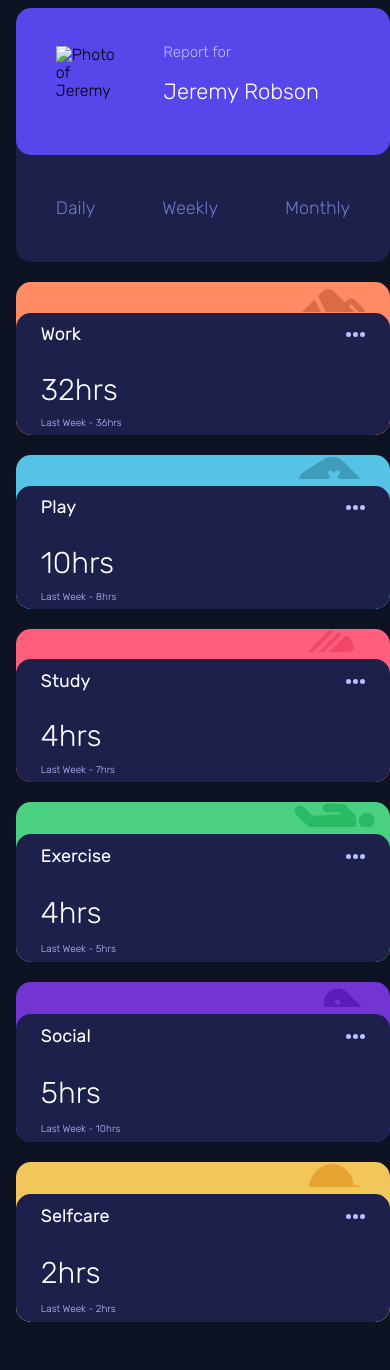
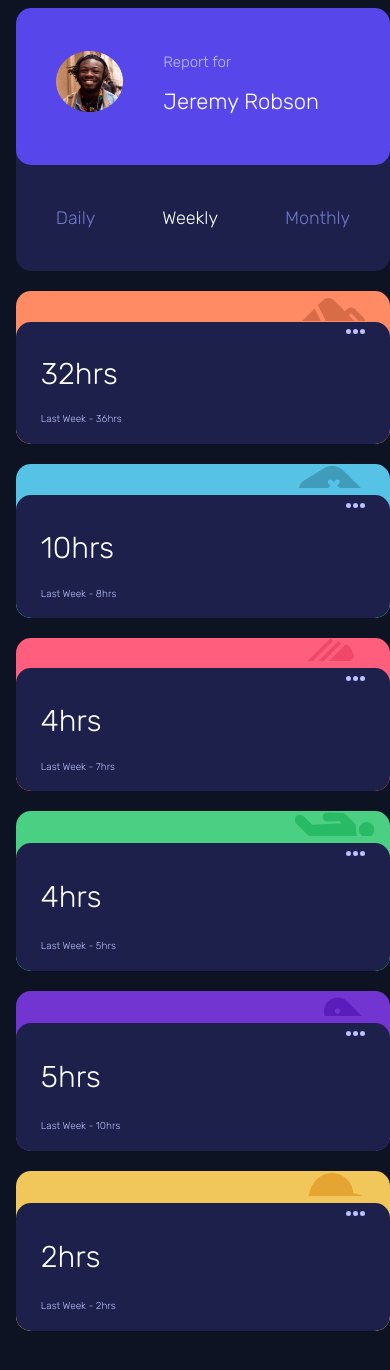
Before and after one commit to sow-coding/Time-tacking, a plain HTML site: page index.html in a window 390 px wide. Drawn offline with Linux system fonts and the light colour scheme.

Commit message:
Time tracking v1

```diff
--- a/assets/main.js
+++ b/assets/main.js
@@ -0,0 +1,76 @@
+const daily = document.querySelector("#daily")
+const weekly = document.querySelector("#weekly")
+const monthly = document.querySelector("#monthly")
+const workhours = document.querySelector("#workhours")
+const playhours = document.querySelector("#playhours")
+const studyhours = document.querySelector("#studyhours")
+const exercisehours = document.querySelector("#exercisehours")
+const socialhours = document.querySelector("#socialhours")
+const selfcarehours = document.querySelector("#selfcarehours")
+const studyh1 = document.querySelector("#studyh1")
+const exerciseh1 = document.querySelector("#exerciseh1")
+const socialh1 = document.querySelector("#socialh1")
+const selfcareh1 = document.querySelector("#selfcareh1")
+const workbefore = document.querySelector(".workbefore")
+const playbefore = document.querySelector(".playbefore")
+const studybefore = document.querySelector(".studybefore")
+const exercisebefore = document.querySelector(".exercisebefore")
+const socialbefore = document.querySelector(".socialbefore")
+const selfcarebefore = document.querySelector(".selfcarebefore")
+
+daily.addEventListener("click", function () {
+    workhours.innerHTML = "4"
+    playhours.innerHTML = "1"
+    studyh1.innerHTML = "35min"
+    exerciseh1.innerHTML ="35min"
+    socialh1.innerHTML = "47min"
+    selfcareh1.innerHTML = "28min"
+    daily.style.color = "white"
+    weekly.style.color = "#7078C9"
+    monthly.style.color = "#7078C9"
+    workbefore.innerHTML = "Last Week - 6hrs"
+    playbefore.innerHTML = "Last Week - 47min"
+    studybefore.innerHTML = "Last Week - 1hrs"
+    exercisebefore.innerHTML = "Last Week - 58min"
+    socialbefore.innerHTML = "Last Week - 43min"
+    selfcarebefore.innerHTML = "Last Week - 16min"
+})
+
+
+
+weekly.addEventListener("click", function () {
+    workhours.innerHTML = "32"
+    playhours.innerHTML = "10"
+    studyh1.innerHTML = "4hrs"
+    exerciseh1.innerHTML ="4hrs"
+    socialh1.innerHTML = "5hrs"
+    selfcareh1.innerHTML = "2hrs"
+    daily.style.color = "#7078C9"
+    weekly.style.color = "white"
+    monthly.style.color = "#7078C9"
+    workbefore.innerHTML = "Last Week - 36hrs"
+    playbefore.innerHTML = "Last Week - 8hrs"
+    studybefore.innerHTML = "Last Week - 7hrs"
+    exercisebefore.innerHTML = "Last Week - 5hrs"
+    socialbefore.innerHTML = "Last Week - 10hrs"
+    selfcarebefore.innerHTML = "Last Week - 2hrs"
+})
+
+
+monthly.addEventListener("click", function () {
+    workhours.innerHTML = "224"
+    playhours.innerHTML = "70"
+    studyh1.innerHTML = "28hrs"
+    exerciseh1.innerHTML ="28hrs"
+    socialh1.innerHTML = "35hrs"
+    selfcareh1.innerHTML = "14hrs"
+    daily.style.color = "#7078C9"
+    weekly.style.color = "#7078C9"
+    monthly.style.color = "white"
+    workbefore.innerHTML = "Last Week - 221hrs"
+    playbefore.innerHTML = "Last Week - 64hrs"
+    studybefore.innerHTML = "Last Week - 30hrs"
+    exercisebefore.innerHTML = "Last Week - 16hrs"
+    socialbefore.innerHTML = "Last Week - 31hrs"
+    selfcarebefore.innerHTML = "Last Week - 11hrs"
+})
--- a/assets/style.css
+++ b/assets/style.css
@@ -62,6 +62,7 @@ body {
     align-items: flex-start;
     background-color: #1C204B;
     border-radius: 15px;
+    height: 100%;
 }
 
 .name-card-top {
@@ -88,7 +89,7 @@ body {
     margin-left: 40px;
 }
 
-.name-card-top-text p {
+#report {
     font-family: 'rubiklight';
     font-style: normal;
     font-weight: 400;
@@ -121,14 +122,56 @@ body {
     margin-top: 25px;
 }
 
-.name-card-bottom p {
+/*.name-card-bottom p {
     margin-left: 40px;
+    margin-right: 0px;
+    margin-bottom: 18px;
+    margin-top: 18px;
     font-style: normal;
     font-weight: 400;
     font-size: 18px;
     line-height: 21px;
+}*/
 
+#daily {
     color: #7078C9;
+    margin-left: 40px;
+    margin-right: 0px;
+    margin-bottom: 18px;
+    margin-top: 18px;
+    font-style: normal;
+    font-weight: 400;
+    font-size: 18px;
+    line-height: 21px;
+    height: 20px;
+}
+
+#weekly {
+    color: white;
+    margin-left: 40px;
+    margin-right: 0px;
+    margin-bottom: 18px;
+    margin-top: 18px;
+    font-style: normal;
+    font-weight: 400;
+    font-size: 18px;
+    line-height: 21px;
+    height: 20px;
+
+}
+
+#monthly {
+    color: #7078C9;
+    margin-left: 40px;
+    margin-right: 0px;
+    margin-bottom: 18px;
+    margin-top: 18px;
+    font-style: normal;
+    font-weight: 400;
+    font-size: 18px;
+    line-height: 21px;
+    height: 20px;
+
 }
 
 #daily:hover {
@@ -307,6 +350,7 @@ svg {
     justify-content: space-between;
     align-items: center;
     width: 100%;
+    overflow: hidden;
 }
 
 .work-data-top p {
@@ -342,6 +386,54 @@ svg {
     color: #BBC0FF;
 }
 
+.workbefore {
+    font-style: normal;
+    font-weight: 400;
+    font-size: 15px;
+    line-height: 18px;
+    color: #BBC0FF;
+}
+
+.playbefore {
+    font-style: normal;
+    font-weight: 400;
+    font-size: 15px;
+    line-height: 18px;
+    color: #BBC0FF;
+}
+
+.studybefore {
+    font-style: normal;
+    font-weight: 400;
+    font-size: 15px;
+    line-height: 18px;
+    color: #BBC0FF;
+}
+
+.exercisebefore {
+    font-style: normal;
+    font-weight: 400;
+    font-size: 15px;
+    line-height: 18px;
+    color: #BBC0FF;
+}
+
+.socialbefore {
+    font-style: normal;
+    font-weight: 400;
+    font-size: 15px;
+    line-height: 18px;
+    color: #BBC0FF;
+}
+
+.selfcarebefore {
+    font-style: normal;
+    font-weight: 400;
+    font-size: 15px;
+    line-height: 18px;
+    color: #BBC0FF;
+}
+
 .play-data {
     background-color: #1C204B;
     height: 80%;
@@ -357,6 +449,8 @@ svg {
     justify-content: space-between;
     align-items: center;
     width: 100%;
+    overflow: hidden;
+
 }
 
 .play-data-top p {
@@ -407,6 +501,8 @@ svg {
     justify-content: space-between;
     align-items: center;
     width: 100%;
+    overflow: hidden;
+
 }
 
 .study-data-top p {
@@ -457,6 +553,8 @@ svg {
     justify-content: space-between;
     align-items: center;
     width: 100%;
+    overflow: hidden;
+
 }
 
 .exercise-data-top p {
@@ -507,6 +605,8 @@ svg {
     justify-content: space-between;
     align-items: center;
     width: 100%;
+    overflow: hidden;
+
 }
 
 .social-data-top p {
@@ -557,6 +657,8 @@ svg {
     justify-content: space-between;
     align-items: center;
     width: 100%;
+    overflow: hidden;
+
 }
 
 .selfcare-data-top p {
@@ -624,6 +726,10 @@ svg {
     cursor: pointer;
 }
 
+h1 {
+    display: flex;
+}
+
 /*Responsive*/
 
 @media (max-width: 1320px) and (min-width: 1195px) {
@@ -634,6 +740,11 @@ svg {
 @media (max-width: 1195px) {
     * {
         overflow-y: scroll;
+    }
+
+    p {
+        margin: 0px 0px 0px 0px;
+        width: 0px;
     }
 
     .container {
@@ -673,6 +784,7 @@ svg {
 
     #weekly {
         margin-left: 0px;
+        color: white;
     }
 
     .container-left {
@@ -792,6 +904,11 @@ svg {
 }
 
 @media (max-width: 450px) {
+    p {
+        margin: 0px 0px 0px 0px;
+        width: 0px;
+    }
+
     .name-card-top {
         align-items: center;
     }
@@ -816,7 +933,63 @@ svg {
         overflow: hidden;
     }
 
-    .work-data-bottom p {
+    .workhours {
+        font-size: 30px;
+        overflow: hidden;
+    }
+
+
+    .playhours {
+        font-size: 30px;
+        overflow: hidden;
+    }
+
+    .studyhours {
+        font-size: 30px;
+        overflow: hidden;
+    }
+
+    .exercisehours {
+        font-size: 30px;
+        overflow: hidden;
+    }
+
+    .socialhours {
+        font-size: 30px;
+        overflow: hidden;
+    }
+
+    .selfcarehours {
+        font-size: 30px;
+        overflow: hidden;
+    }
+
+    .workbefore {
+        font-size: 10px;
+        margin-bottom: 8px;
+    }
+
+    .playbefore {
+        font-size: 10px;
+        margin-bottom: 8px;
+    }
+
+    .studybefore {
+        font-size: 10px;
+        margin-bottom: 8px;
+    }
+
+    .exercisebefore {
+        font-size: 10px;
+        margin-bottom: 8px;
+    }
+
+    .socialbefore {
+        font-size: 10px;
+        margin-bottom: 8px;
+    }
+
+    .selfcarebefore {
         font-size: 10px;
         margin-bottom: 8px;
     }
--- a/index.html
+++ b/index.html
@@ -17,14 +17,14 @@
         <div class="name-card-top">
           <img src="./images/image-jeremy.png" alt="Photo of Jeremy" id="profilPhoto">
           <div class="name-card-top-text">
-          <p>Report for</p>
+          <h5 id="report">Report for</h5>
           <h1>Jeremy Robson</h1>
         </div>
         </div>
         <div class="name-card-bottom">
-          <p id="daily">Daily</p>
-          <p id="weekly">Weekly</p>
-          <p id="monthly">Monthly</p>
+          <pre id="daily">Daily</pre>
+          <pre id="weekly">Weekly</pre>
+          <pre id="monthly">Monthly<pre>
         </div>
       </div>
     </div>
@@ -42,8 +42,8 @@
               </div>
             </div>
             <div class="work-data-bottom">
-              <h1>32hrs</h1>
-              <p>Last Week - 36hrs</p>
+              <h1><div id="workhours">32</div>hrs</h1>
+              <p><div class="workbefore">Last Week - 36hrs</div></p>
             </div>
           </div>
         </div>
@@ -57,8 +57,8 @@
                 <div class="oval"></div>
               </div>           </div>
             <div class="play-data-bottom">
-              <h1>10hrs</h1>
-              <p>Last Week - 8hrs</p>
+              <h1><div id="playhours">10</div>hrs</h1>
+              <p><div class="playbefore">Last Week - 8hrs</div></p>
             </div>
           </div>
         </div>
@@ -73,8 +73,8 @@
                 <div class="oval"></div>
               </div>           </div>
             <div class="study-data-bottom">
-              <h1>4hrs</h1>
-              <p>Last Week - 7hrs</p>
+              <h1 id="studyh1"><div id="studyhours">4</div>hrs</h1>
+              <p><div class="studybefore">Last Week - 7hrs</div></p>
             </div>
           </div>
         </div>
@@ -91,8 +91,8 @@
                 <div class="oval"></div>
               </div>            </div>
             <div class="exercise-data-bottom">
-              <h1>4hrs</h1>
-              <p>Last Week - 5hrs</p>
+              <h1 id="exerciseh1"><div id="exercisehours">4</div>hrs</h1>
+              <p><div class="exercisebefore">Last Week - 5hrs</div></p>
             </div>
           </div>
         </div>
@@ -107,8 +107,8 @@
                 <div class="oval"></div>
               </div>          </div>
             <div class="social-data-bottom">
-              <h1>5hrs</h1>
-              <p>Last Week - 10hrs</p>
+              <h1 id="socialh1"><div id="socialhours">5</div>hrs</h1>
+              <p><div class="socialbefore">Last Week - 10hrs</div></p>
             </div>
           </div>
         </div>
@@ -122,8 +122,8 @@
                 <div class="oval"></div>
               </div>            </div>
             <div class="selfcare-data-bottom">
-              <h1>2hrs</h1>
-              <p>Last Week - 2hrs</p>
+              <h1 id="selfcareh1"><div id="selfcarehours">2</div>hrs</h1>
+              <p><div class="selfcarebefore">Last Week - 2hrs</div></p>
             </div>
           </div>
         </div>
```
Also changed, not shown: design/active-states.jpg (added), design/desktop-design.jpg (added), design/desktop-preview.jpg (added), design/mobile-design.jpg (added), donnés.txt (added), images/favicon-32x32.png (added), images/icon-ellipsis.svg (added), images/icon-exercise.svg (added), images/icon-play.svg (added), images/icon-self-care.svg (added), images/icon-social.svg (added), images/icon-study.svg (added), images/icon-work.svg (added), images/image-jeremy.png (added).
